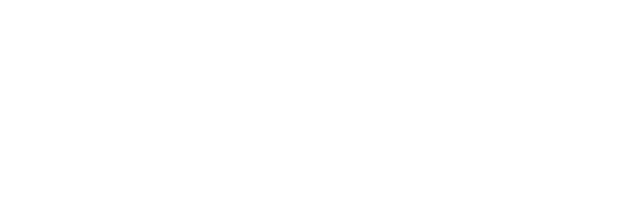
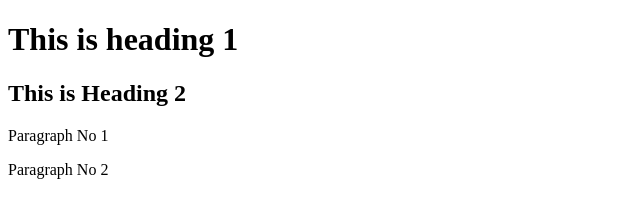
Before and after one commit to rajapal215/My-first-repo, a plain HTML site: page index.html in a window 1280 px wide. Shown: the whole page, without its empty margins (0-640 px from the left). Drawn offline with Linux system fonts and the light colour scheme.

Commit message:
Add Paragraph

```diff
--- a/index.html
+++ b/index.html
@@ -7,6 +7,9 @@
     <title>My First Github Repo</title>
 </head>
 <body>
-
+    <h1>This is heading 1</h1>
+    <h2>This is Heading 2</h2>
+    <p>Paragraph No 1</p>
+    <p>Paragraph No 2</p>
 </body>
 </html>
```
